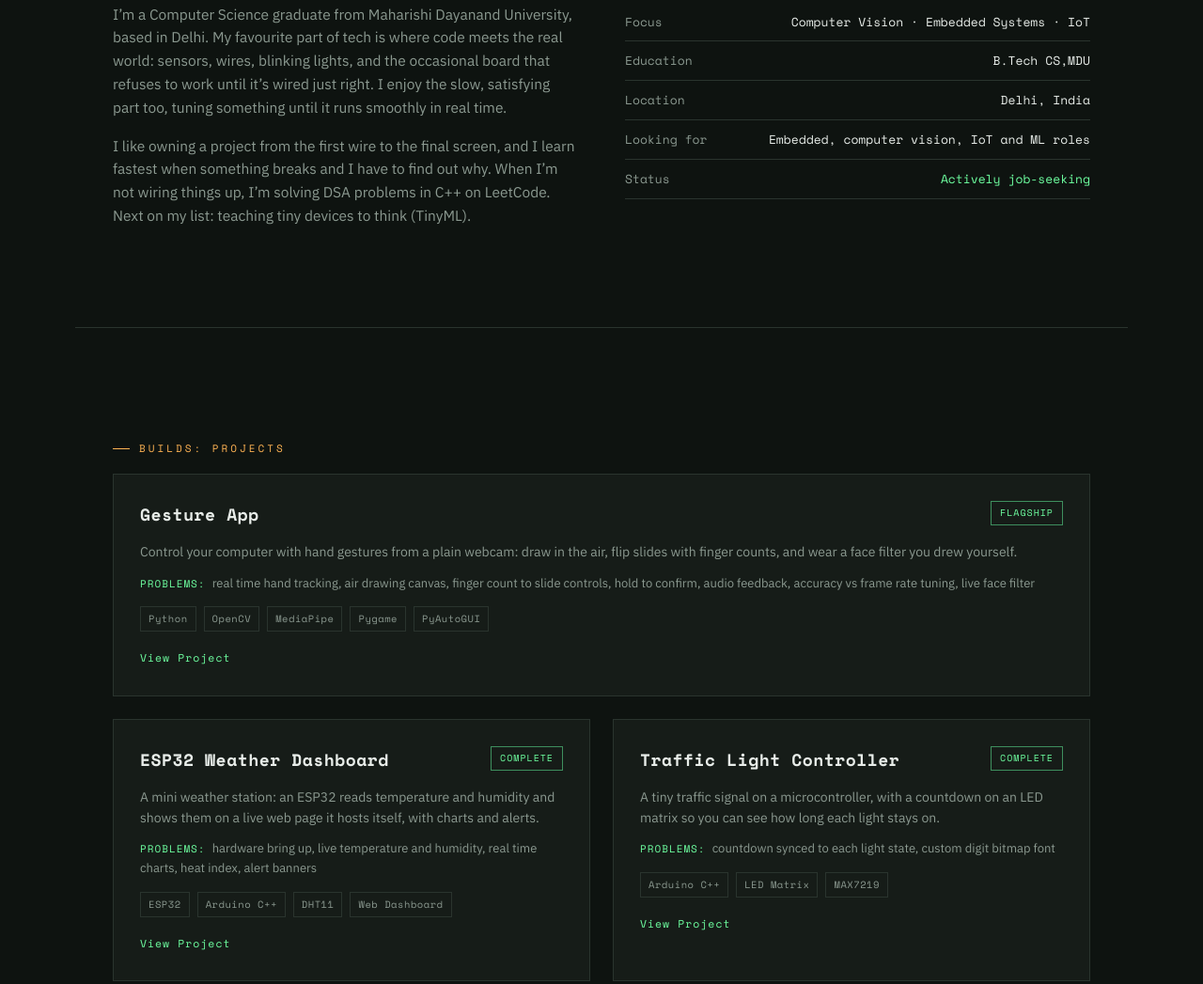
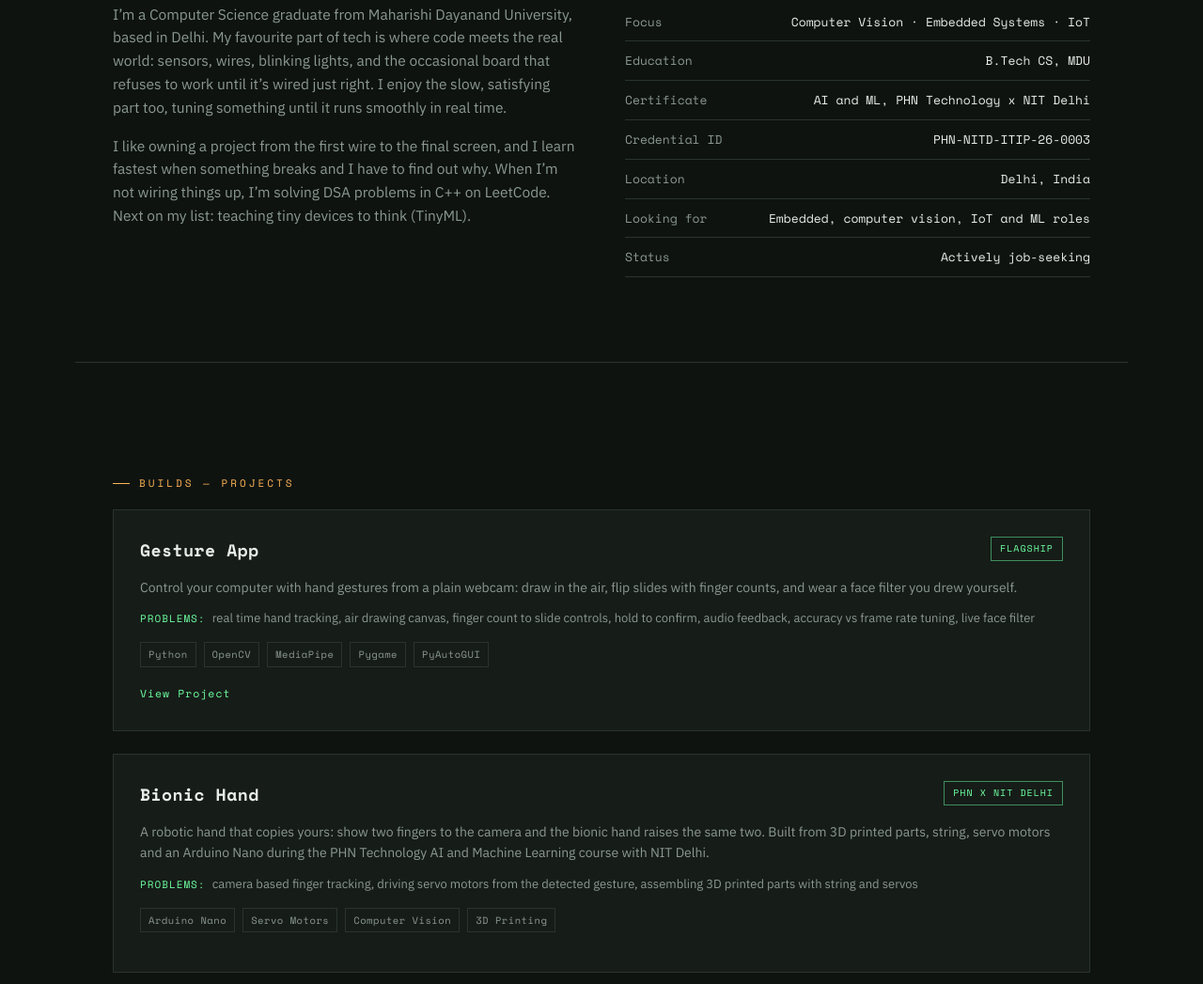
Before and after one commit to mansatayal/mansatayal.github.io, a plain HTML site: page index.html in a window 1280 px wide. Shown: the part 953-2000 px from the top of the page at 94% size. Drawn offline with nearby package versions, Linux system fonts and the light colour scheme.

Commit message:
Add Bionic Hand, certificate, update skills

```diff
--- a/index.html
+++ b/index.html
@@ -3,7 +3,7 @@
 <head>
 <meta charset="UTF-8" />
 <meta name="viewport" content="width=device-width, initial-scale=1.0" />
-<title>Mansa — CV / Embedded / AI Engineer</title>
+<title>Mansa Aggarwal </title>
 <link rel="stylesheet" href="style.css">
 </head>
 <body>
@@ -45,16 +45,18 @@
     </div>
     <div class="spec-list">
       <div><span>Focus</span><span>Computer Vision · Embedded Systems · IoT</span></div>
-      <div><span>Education</span><span>B.Tech CS,MDU</span></div>
+      <div><span>Education</span><span>B.Tech CS, MDU</span></div>
+      <div><span>Certificate</span><span>AI and ML, PHN Technology x NIT Delhi</span></div>
+      <div><span>Credential ID</span><span>PHN-NITD-ITIP-26-0003</span></div>
       <div><span>Location</span><span>Delhi, India</span></div>
       <div><span>Looking for</span><span>Embedded, computer vision, IoT and ML roles</span></div>
-      <div><span>Status</span><span style="color:var(--accent)">Actively job-seeking</span></div>
+      <div><span>Status</span><span>Actively job-seeking</span></div>
     </div>
   </div>
 </section>
 
 <section id="projects">
-  <div class="section-tag">Builds: Projects</div>
+  <div class="section-tag">Builds — Projects</div>
 
   <div class="project-grid">
 
@@ -72,7 +74,17 @@
         View Project
       </a>
     </div>
-
+    <div class="card flagship">
+      <div class="card-top">
+        <h3>Bionic Hand</h3>
+        <span class="badge">PHN x NIT Delhi</span>
+      </div>
+      <p>A robotic hand that copies yours: show two fingers to the camera and the bionic hand raises the same two. Built from 3D printed parts, string, servo motors and an Arduino Nano during the PHN Technology AI and Machine Learning course with NIT Delhi.</p>
+      <p class="project-problems"><span>Problems:</span> camera based finger tracking, driving servo motors from the detected gesture, assembling 3D printed parts with string and servos</p>
+      <div class="tags">
+        <span class="tag">Arduino Nano</span><span class="tag">Servo Motors</span><span class="tag">Computer Vision</span><span class="tag">3D Printing</span>
+      </div>
+    </div>
     <div class="card">
       <div class="card-top">
         <h3>ESP32 Weather Dashboard</h3>
@@ -156,7 +168,6 @@
         <li>TensorFlow / Keras</li>
         <li>scikit-learn</li>
         <li>NumPy · Pandas</li>
-        <li>Groq API (LLM)</li>
       </ul>
     </div>
     <div class="skill-col">
@@ -165,8 +176,9 @@
         <li>ESP32</li>
         <li>Arduino</li>
         <li>Sensor integration</li>
+        <li>Servo motors</li>
+        <li>3D printing</li>
         <li>OpenWrt (router firmware)</li>
-        <li>Microcontroller programming</li>
       </ul>
     </div>
     <div class="skill-col">
@@ -226,7 +238,7 @@
   </div>
 </section>
 
-<footer>© BUILT WITH PYTHON, OPENCV, AND TOO MUCH COFFEE</footer>
+<footer>© BUILT WITH HTML, CSS, AND TOO MUCH COFFEE</footer>
 
 <script>
   const lines = [
```
Also changed, not shown: 1 other file.
